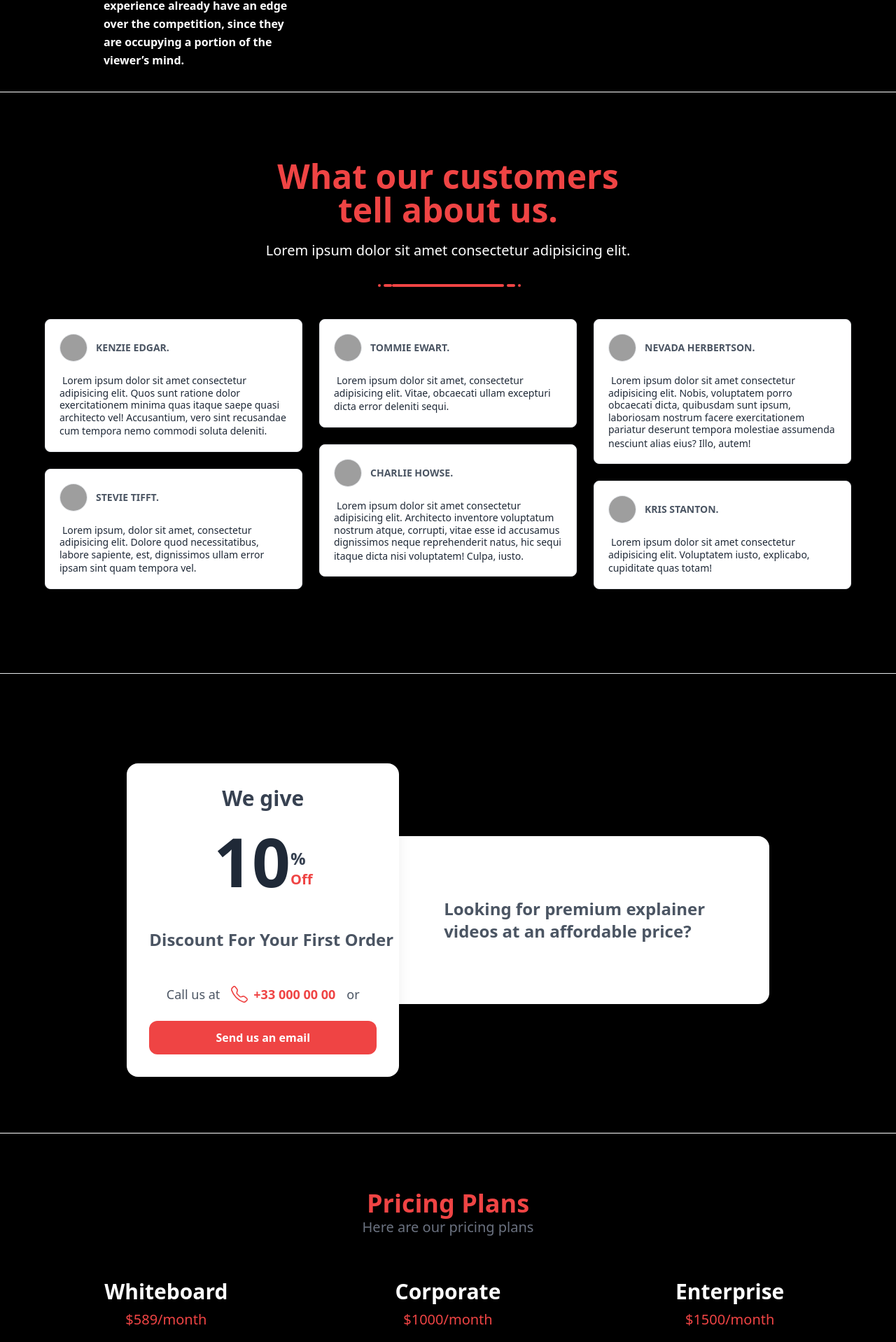
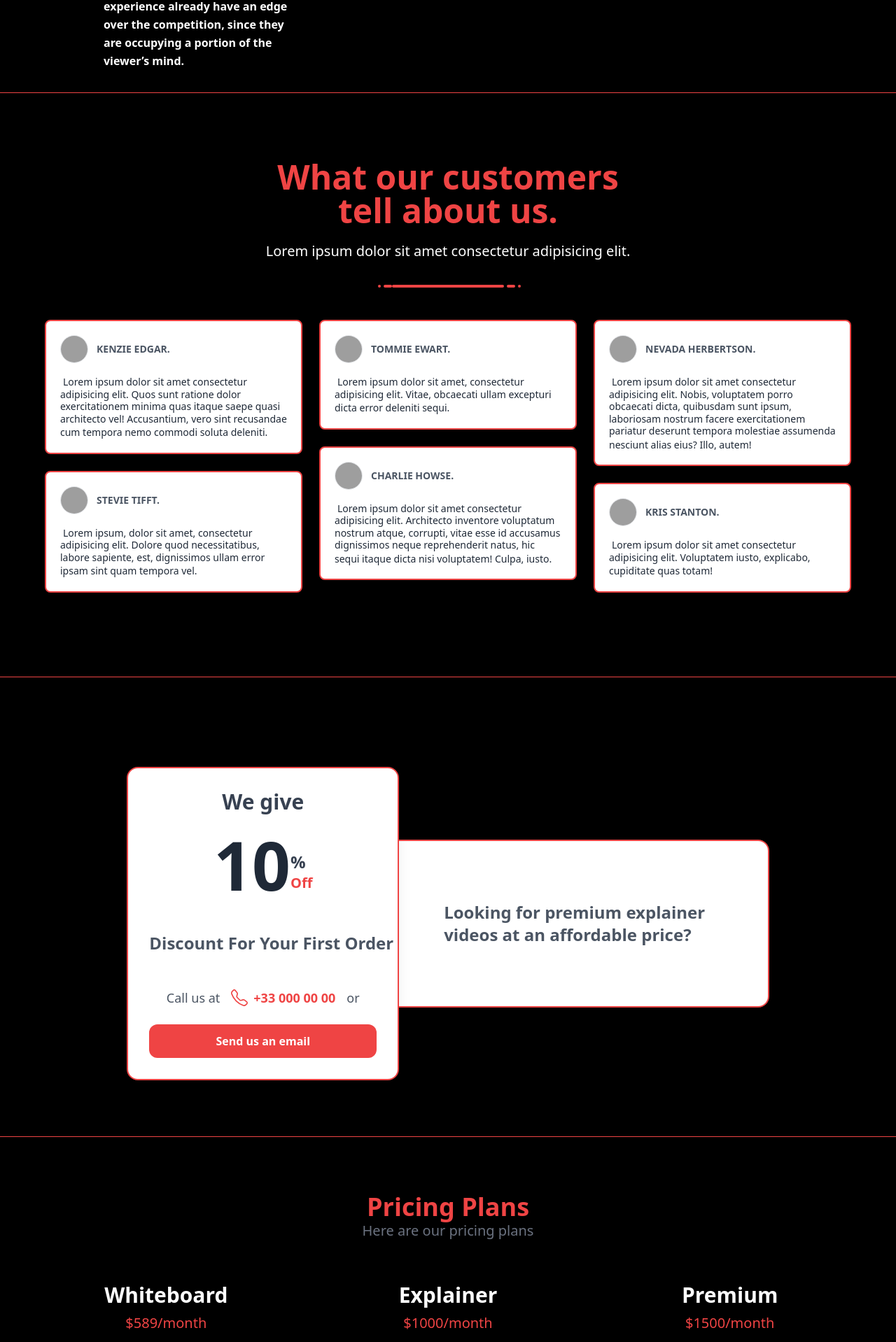
Before and after one commit to sardor1215/goanimatics, a Next.js app: page / in a window 1280 px wide. Shown: the part 2455-4373 px from the top of the page at 70% size. Built offline with nearby package versions, Linux system fonts and the light colour scheme; grey boxes are pictures that could not be loaded.

Commit message:
goanimatics-v3-0

```diff
--- a/components/discount.js
+++ b/components/discount.js
@@ -12,7 +12,7 @@ export default function Discount() {
             <div className="relative z-10 -mx-4 group md:w-6/12 md:mx-0 lg:w-5/12">
               <div
                 aria-hidden="true"
-                className="absolute top-0 w-full h-full rounded-2xl bg-white  shadow-xl transition duration-500 group-hover:scale-105 lg:group-hover:scale-110"
+                className="absolute top-0 w-full h-full rounded-2xl bg-white border-2 border-red-500  shadow-xl transition duration-500 group-hover:scale-105 lg:group-hover:scale-110"
               ></div>
               <div className="relative p-6 space-y-6 lg:p-8">
                 <h3 className="text-3xl text-gray-700 font-semibold text-center">
@@ -93,7 +93,7 @@ export default function Discount() {
             <div className="relative group md:w-6/12 lg:w-7/12">
               <div
                 aria-hidden="true"
-                className="absolute top-0 w-full h-full rounded-2xl bg-white shadow-lg transition duration-500 group-hover:scale-105"
+                className="absolute top-0 w-full h-full rounded-2xl bg-white border-2 border-red-500 shadow-lg transition duration-500 group-hover:scale-105"
               ></div>
               <div className="relative p-6 pt-16 md:p-8 md:pl-12 md:rounded-r-2xl lg:pl-20 lg:p-16">
                 <ul role="list" className="space-y-4 py-6 text-gray-600">
--- a/components/layout.js
+++ b/components/layout.js
@@ -51,7 +51,7 @@ export default function Layout(props) {
         </div>
       </section>
 
-      <div className="bg-black text-white pt-24">
+      <div className="bg-black text-white border-t border-red-500 pt-24">
         <div className="mx-auto flex flex-col items-center  px-5  lg:flex-row">
           <div className="mb-16 flex flex-col text-left lg:mb-0 sm:mx-32 lg:w-1/2 lg:flex-grow lg:items-start lg:pr-16 lg:pr-6">
             <h2 className="mb-4 text-2xl font-bold leading-none sm:text-5xl">
--- a/components/pricing.js
+++ b/components/pricing.js
@@ -1,6 +1,6 @@
 export default function Pricing() {
   return (
-    <div className="antialiased w-full h-full border-t border-white bg-black text-gray-400 font-inter p-10">
+    <div className="antialiased w-full h-full border-t border-red-500 bg-black text-gray-400 font-inter p-10">
       <div className="container px-4 mx-auto">
         <div>
           <div id="title" className="text-center my-10">
@@ -14,7 +14,7 @@ export default function Pricing() {
               id="plan"
               className="rounded-lg text-center overflow-hidden w-full transform hover:shadow-2xl hover:scale-105 transition duration-200 ease-in"
             >
-              <div id="title" className="w-full py-5 border-b border-gray-800">
+              <div id="title" className="w-full py-5 border-b border-red-500">
                 <h2 className="font-bold text-3xl text-white">Whiteboard</h2>
                 <h3 className="font-normal text-red-500 text-xl mt-2">
                   $589/month
@@ -65,8 +65,8 @@ export default function Pricing() {
               id="plan"
               className="rounded-lg text-center overflow-hidden w-full transform hover:shadow-2xl hover:scale-105 transition duration-200 ease-in"
             >
-              <div id="title" className="w-full py-5 border-b border-gray-800">
-                <h2 className="font-bold text-3xl text-white">Corporate</h2>
+              <div id="title" className="w-full py-5 border-b border-red-500">
+                <h2 className="font-bold text-3xl text-white">Explainer</h2>
                 <h3 className="font-normal text-red-500 text-xl mt-2">
                   $1000/month
                 </h3>
@@ -116,8 +116,8 @@ export default function Pricing() {
               id="plan"
               className="rounded-lg text-center overflow-hidden w-full transform hover:shadow-2xl hover:scale-105 transition duration-200 ease-in"
             >
-              <div id="title" className="w-full py-5 border-b border-gray-800">
-                <h2 className="font-bold text-3xl text-white">Enterprise</h2>
+              <div id="title" className="w-full py-5 border-b border-red-500">
+                <h2 className="font-bold text-3xl text-white">Premium</h2>
                 <h3 className=" text-red-500 text-xl mt-2">$1500/month</h3>
               </div>
               <div id="content" className="">
--- a/components/reviews.js
+++ b/components/reviews.js
@@ -1,7 +1,7 @@
 export default function Reviews() {
   return (
-    <div className="min-w-screen min-h-screen border-t border-white bg-gray-50 flex items-center justify-center ">
-      <div className="w-full bg-black  border-b border-gray-200 px-5 py-16 md:py-24 text-white">
+    <div className="min-w-screen min-h-screen border-t border-red-500 bg-gray-50 flex items-center justify-center ">
+      <div className="w-full bg-black  border-b border-red-500 px-5 py-16 md:py-24 text-white">
         <div className="w-full max-w-6xl mx-auto">
           <div className="text-center max-w-xl mx-auto">
             <h1 className="text-6xl md:text-5xl font-bold mb-5 text-red-500">
@@ -20,7 +20,7 @@ export default function Reviews() {
           </div>
           <div className="-mx-3 md:flex items-start">
             <div className="px-3 md:w-1/3">
-              <div className="w-full mx-auto rounded-lg bg-white border border-gray-200 p-5 text-gray-800 font-light mb-6">
+              <div className="w-full mx-auto rounded-lg bg-white border-2 border-red-500 p-5 text-gray-800 font-light mb-6">
                 <div className="w-full flex mb-4 items-center">
                   <div className="overflow-hidden rounded-full w-10 h-10 bg-gray-50 border border-gray-200">
                     <img src="https://i.pravatar.cc/100?img=1" alt="" />
@@ -42,7 +42,7 @@ export default function Reviews() {
                   </p>
                 </div>
               </div>
-              <div className="w-full mx-auto rounded-lg bg-white border border-gray-200 p-5 text-gray-800 font-light mb-6">
+              <div className="w-full mx-auto rounded-lg bg-white border-2 border-red-500 p-5 text-gray-800 font-light mb-6">
                 <div className="w-full flex mb-4 items-center">
                   <div className="overflow-hidden rounded-full w-10 h-10 bg-gray-50 border border-gray-200">
                     <img src="https://i.pravatar.cc/100?img=2" alt="" />
@@ -65,7 +65,7 @@ export default function Reviews() {
               </div>
             </div>
             <div className="px-3 md:w-1/3">
-              <div className="w-full mx-auto rounded-lg bg-white border border-gray-200 p-5 text-gray-800 font-light mb-6">
+              <div className="w-full mx-auto rounded-lg bg-white border-2 border-red-500 p-5 text-gray-800 font-light mb-6">
                 <div className="w-full flex mb-4 items-center">
                   <div className="overflow-hidden rounded-full w-10 h-10 bg-gray-50 border border-gray-200">
                     <img src="https://i.pravatar.cc/100?img=3" alt="" />
@@ -85,7 +85,7 @@ export default function Reviews() {
                   </p>
                 </div>
               </div>
-              <div className="w-full mx-auto rounded-lg bg-white border border-gray-200 p-5 text-gray-800 font-light mb-6">
+              <div className="w-full mx-auto rounded-lg bg-white border-2 border-red-500 p-5 text-gray-800 font-light mb-6">
                 <div className="w-full flex mb-4 items-center">
                   <div className="overflow-hidden rounded-full w-10 h-10 bg-gray-50 border border-gray-200">
                     <img src="https://i.pravatar.cc/100?img=4" alt="" />
@@ -109,7 +109,7 @@ export default function Reviews() {
               </div>
             </div>
             <div className="px-3 md:w-1/3">
-              <div className="w-full mx-auto rounded-lg bg-white border border-gray-200 p-5 text-gray-800 font-light mb-6">
+              <div className="w-full mx-auto rounded-lg bg-white border-2 border-red-500 p-5 text-gray-800 font-light mb-6">
                 <div className="w-full flex mb-4 items-center">
                   <div className="overflow-hidden rounded-full w-10 h-10 bg-gray-50 border border-gray-200">
                     <img src="https://i.pravatar.cc/100?img=5" alt="" />
@@ -132,7 +132,7 @@ export default function Reviews() {
                   </p>
                 </div>
               </div>
-              <div className="w-full mx-auto rounded-lg bg-white border border-gray-200 p-5 text-gray-800 font-light mb-6">
+              <div className="w-full mx-auto rounded-lg bg-white border-2 border-red-500 p-5 text-gray-800 font-light mb-6">
                 <div className="w-full flex mb-4 items-center">
                   <div className="overflow-hidden rounded-full w-10 h-10 bg-gray-50 border border-gray-200">
                     <img src="https://i.pravatar.cc/100?img=6" alt="" />
```
